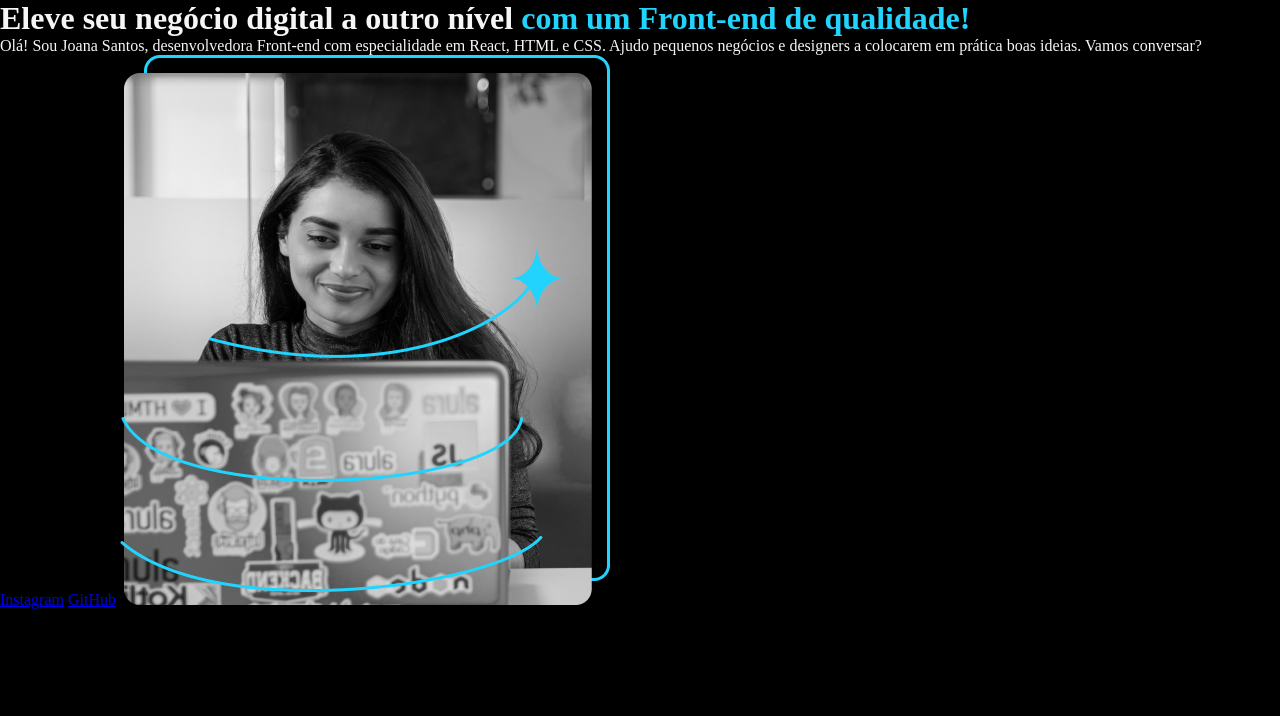
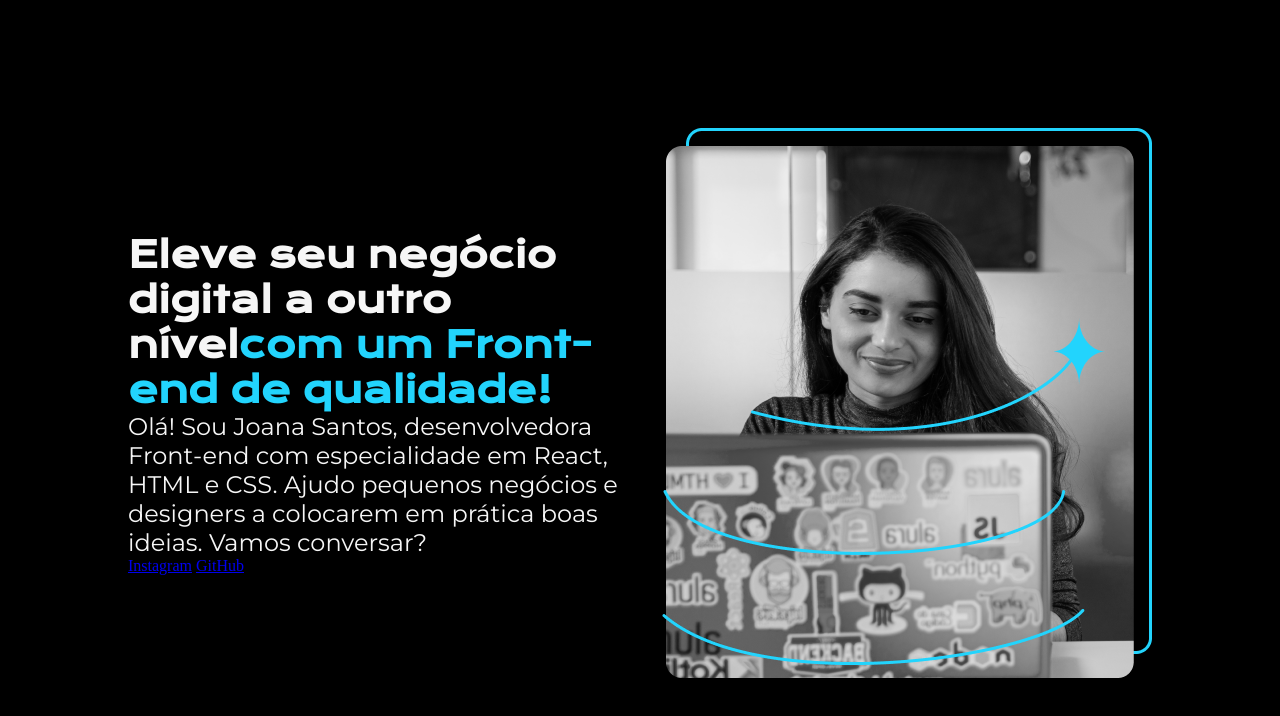
Before and after one commit to Estudos-Alura/AluraWeb-02, a plain HTML site: page index.html in a window 1280 px wide. Drawn offline with nearby package versions, Linux system fonts and the light colour scheme.

Commit message:
nova branch + conteúdo + css

```diff
--- a/index.html
+++ b/index.html
@@ -1,5 +1,6 @@
 <!DOCTYPE html>
 <html lang="pt-br">
+
 <head>
     <meta charset="UTF-8">
     <meta http-equiv="X-UA-Compatible" content="IE=edge">
@@ -13,22 +14,26 @@
         <!-- -->
     </header>
 
-    <main>
-        <h1>Eleve seu negócio digital a outro nível
-            <strong class="titulo-destaque">com um Front-end de qualidade!
-            </strong></h1>
-            <p>Olá! Sou Joana Santos, desenvolvedora
+    <main class="apresentacao">
+        <section class="apresentacao__conteudo">
+            <h1 class="apresentacao__conteudo__titulo">Eleve seu negócio digital a outro nível<strong
+            class="titulo-destaque">com um Front-end de qualidade!
+            </strong> </h1>
+
+            <p class="apresentacao__conteudo__texto">Olá! Sou Joana Santos, desenvolvedora
             Front-end com especialidade em React, HTML e
             CSS. Ajudo pequenos negócios e designers a
             colocarem em prática boas ideias. Vamos
             conversar?</p>
+
             <a href="https://instagram.com/rafaballerini">Instagram</a>
             <a href="https://github.com/guilhermeonrails">GitHub</a>
-            <img src="imagem.png" alt="Foto da Joana Santos programando">
+        </section>
+        <img src="imagem.png" alt="Foto da Joana Santos programando">
     </main>
-
     <footer>
         <!-- -->
     </footer>
 </body>
+
 </html>
--- a/style.css
+++ b/style.css
@@ -1,8 +1,14 @@
+
+@import url('https://fonts.googleapis.com/css2?family=Krona+One&family=Montserrat&display=swap');
+
 *{
     margin: 0;
     padding: 0;
 }
+
 body{
+    height: 100vh;
+    box-sizing: border-box;
     background-color: #000000;
     color: #F6F6F6;
 }
@@ -10,3 +16,23 @@ body{
 .titulo-destaque{
     color: #22D4FD;
 }
+
+.apresentacao{
+    margin: 10%;
+    display: flex;
+    align-items: center;
+    justify-content: space-between;
+}
+.apresentacao__conteudo{
+    width: 615px;
+}
+
+.apresentacao__conteudo__titulo{
+    font-size: 36px;
+    font-family: 'Krona One', sans-serif;
+}
+
+.apresentacao__conteudo__texto{
+    font-size: 24px;
+    font-family: 'Montserrat', sans-serif;
+}
```
